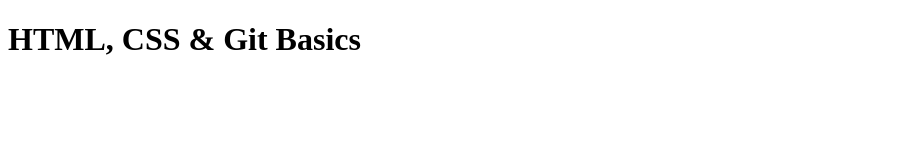
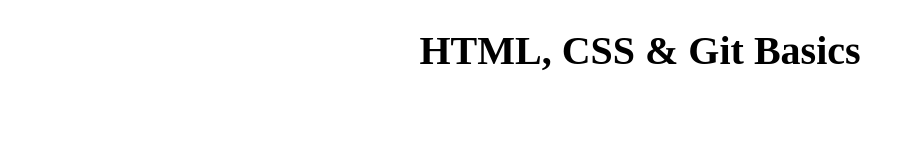
Before and after one commit to Edgar200021/rsschool-cv, a plain HTML site: page index.html in a window 1280 px wide. Shown: the whole page, without its empty margins (0-915 px from the left). Drawn offline with Linux system fonts and the light colour scheme; files that its build step writes are made by us from their sources.

Commit message:
feat: add some styles into css file

```diff
--- a/css/style.css
+++ b/css/style.css
@@ -0,0 +1,4 @@
+h1 {
+	font-size :40px;
+	text-align:center;
+}
--- a/index.html
+++ b/index.html
@@ -4,6 +4,7 @@
 	<meta charset="UTF-8">
 	<meta http-equiv="X-UA-Compatible" content="IE=edge">
 	<meta name="viewport" content="width=device-width, initial-scale=1.0">
+	<link rel="stylesheet" href="style.css">
 	<title>Document</title>
 </head>
 <body>
```
